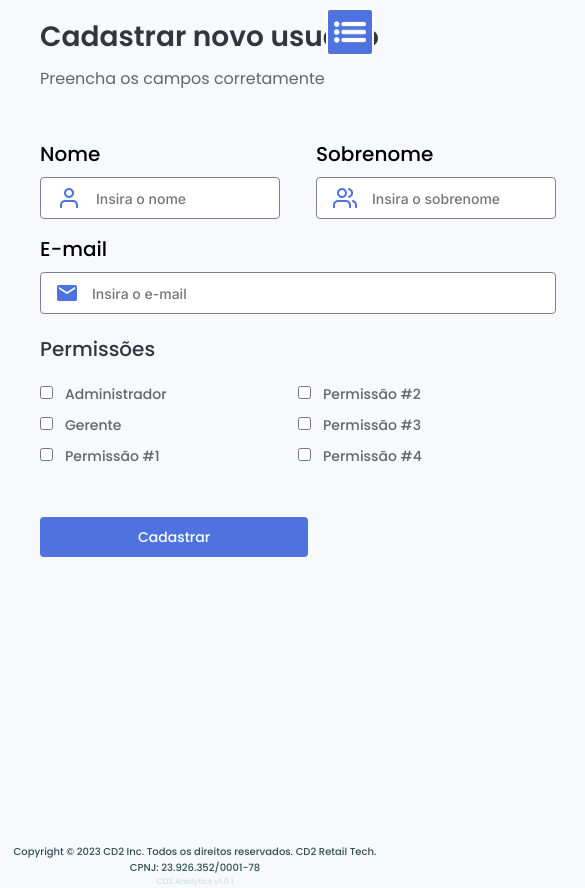
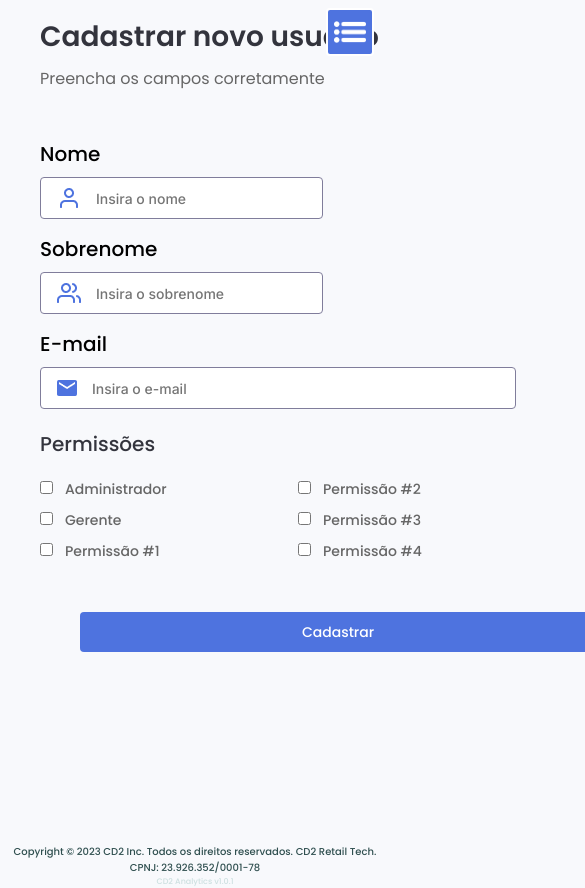
Before and after one commit to brunocd2/cd2-grafo-integrator-front, a React (Create React App) app: page /usuarios in a window 390 px wide. Shown: the whole page, 585 px wide, since content can reach past the window. Built offline with nearby package versions, Linux system fonts and the light colour scheme.

Commit message:
adjust responsive create user

```diff
--- a/src/components/InputWithIcon/styles.js
+++ b/src/components/InputWithIcon/styles.js
@@ -19,7 +19,7 @@ export const InputWithIconWrapper = styled.div`
     display: flex;
     padding: 0 16px;
     position: relative;
-
+    margin-right: 40px;
     img {
       margin: auto 0px;
 
--- a/src/pages/CreateUser/index.js
+++ b/src/pages/CreateUser/index.js
@@ -54,7 +54,8 @@ export default function CreateUser() {
             left={{ src: UserIcon }}
             value={name} setValue={setName}
           />
-
+</span>
+<span className="row">
           <InputWithIcon
             placeholder="Insira o sobrenome"
             label="Sobrenome"
--- a/src/pages/CreateUser/styles.js
+++ b/src/pages/CreateUser/styles.js
@@ -60,8 +60,9 @@ export const CreateUserWrapper = styled.main`
     }
 
     > button {
-      width: 268px;
+      width: 100%;
       margin-top: 40px;
+      margin-left:40px;
     }
   }
 `
```
